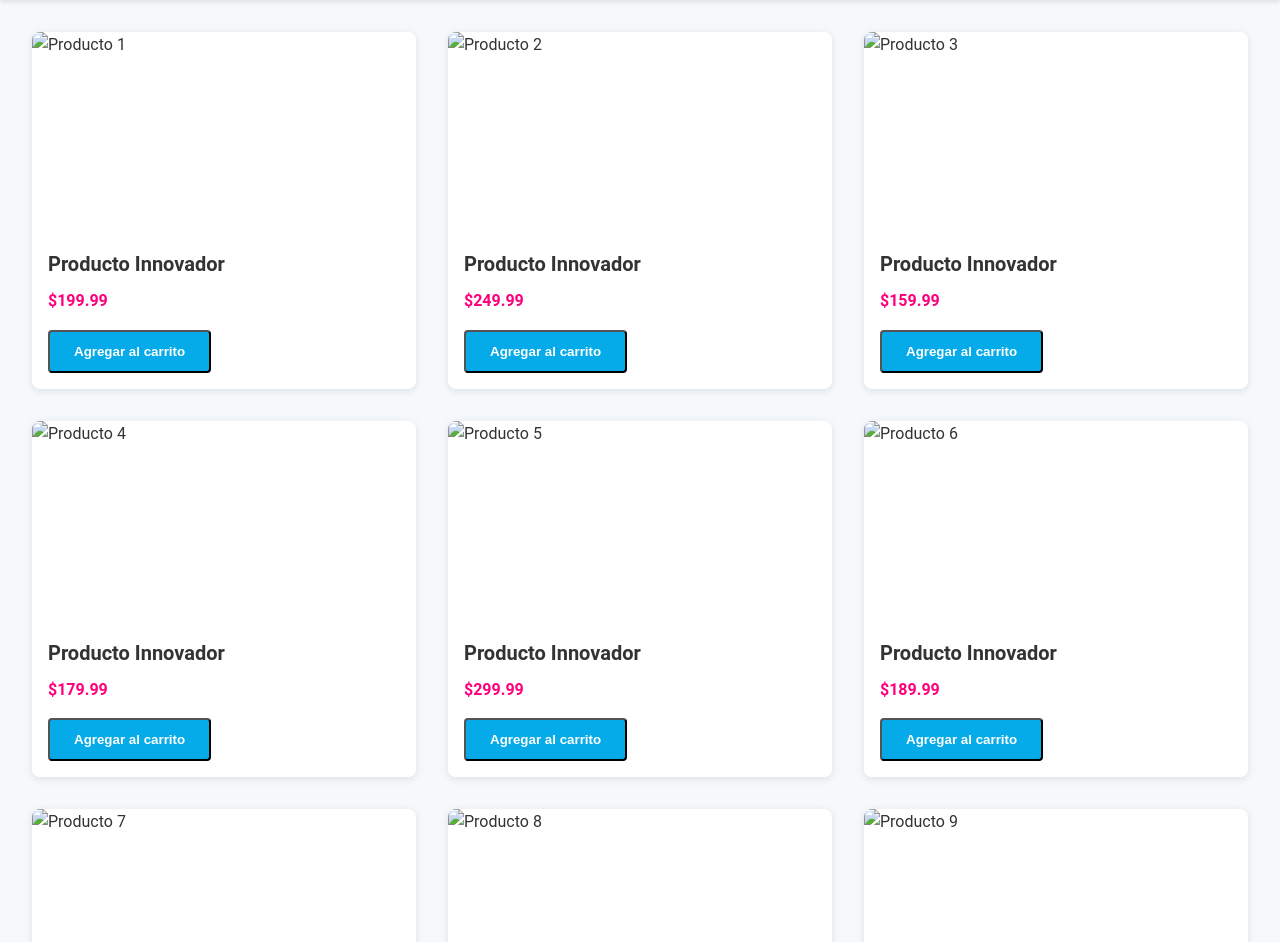
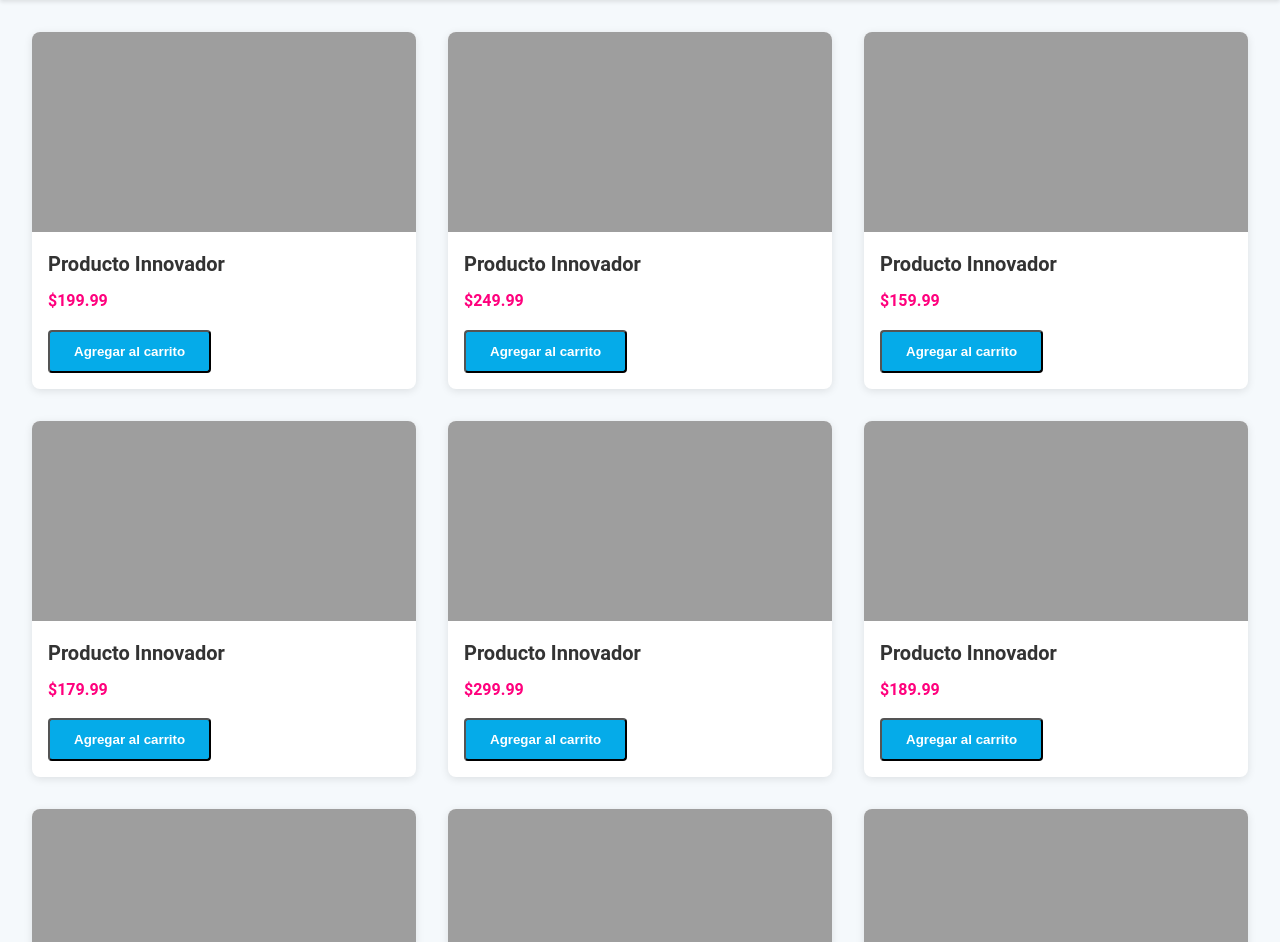
Before and after one commit to JeanMaster/inversur, a plain HTML site: page index.html in a window 1280 px wide. Shown: the part 72-1014 px from the top of the page. Drawn offline with Linux system fonts and the light colour scheme; the site is published under a folder, as on GitHub Pages, so addresses that start at the root find nothing.

Commit message:
arreglando links img

```diff
--- a/index.html
+++ b/index.html
@@ -11,7 +11,7 @@
 <body>
     <header class="header">
         <div class="header__logo">
-            <img src="/assets/img/logo-trans.png" alt="Logo de la tienda" width="120" height="40">
+            <img src="./assets/img/logo-trans.png" alt="Logo de la tienda" width="120" height="40">
         </div>
         <nav class="nav">
             <input type="checkbox" id="nav-toggle" class="nav__checkbox">
@@ -34,7 +34,7 @@
         <section class="product-grid">
             <div class="product-card">
                 <figure class="product-card__image">
-                    <img src="/assets/img/producto1.jpg" alt="Producto 1" loading="lazy">
+                    <img src="./assets/img/producto1.jpg" alt="Producto 1" loading="lazy">
                 </figure>
                 <div class="product-card__content">
                     <h3 class="product-card__title">Producto Innovador</h3>
@@ -45,7 +45,7 @@
 
             <div class="product-card">
                 <figure class="product-card__image">
-                    <img src="/assets/img/producto2.jpg" alt="Producto 2" loading="lazy">
+                    <img src="./assets/img/producto2.jpg" alt="Producto 2" loading="lazy">
                 </figure>
                 <div class="product-card__content">
                     <h3 class="product-card__title">Producto Innovador</h3>
@@ -56,7 +56,7 @@
 
             <div class="product-card">
                 <figure class="product-card__image">
-                    <img src="/assets/img/producto3.jpg" alt="Producto 3" loading="lazy">
+                    <img src="./assets/img/producto3.jpg" alt="Producto 3" loading="lazy">
                 </figure>
                 <div class="product-card__content">
                     <h3 class="product-card__title">Producto Innovador</h3>
@@ -67,7 +67,7 @@
 
             <div class="product-card">
                 <figure class="product-card__image">
-                    <img src="/assets/img/producto4.jpg" alt="Producto 4" loading="lazy">
+                    <img src="./assets/img/producto4.jpg" alt="Producto 4" loading="lazy">
                 </figure>
                 <div class="product-card__content">
                     <h3 class="product-card__title">Producto Innovador</h3>
@@ -78,7 +78,7 @@
 
             <div class="product-card">
                 <figure class="product-card__image">
-                    <img src="/assets/img/producto5.jpg" alt="Producto 5" loading="lazy">
+                    <img src="./assets/img/producto5.jpg" alt="Producto 5" loading="lazy">
                 </figure>
                 <div class="product-card__content">
                     <h3 class="product-card__title">Producto Innovador</h3>
@@ -89,7 +89,7 @@
 
             <div class="product-card">
                 <figure class="product-card__image">
-                    <img src="/assets/img/producto6.jpg" alt="Producto 6" loading="lazy">
+                    <img src="./assets/img/producto6.jpg" alt="Producto 6" loading="lazy">
                 </figure>
                 <div class="product-card__content">
                     <h3 class="product-card__title">Producto Innovador</h3>
@@ -100,7 +100,7 @@
 
             <div class="product-card">
                 <figure class="product-card__image">
-                    <img src="/assets/img/producto7.jpg" alt="Producto 7" loading="lazy">
+                    <img src="./assets/img/producto7.jpg" alt="Producto 7" loading="lazy">
                 </figure>
                 <div class="product-card__content">
                     <h3 class="product-card__title">Producto Innovador</h3>
@@ -111,7 +111,7 @@
 
             <div class="product-card">
                 <figure class="product-card__image">
-                    <img src="/assets/img/producto8.jpg" alt="Producto 8" loading="lazy">
+                    <img src="./assets/img/producto8.jpg" alt="Producto 8" loading="lazy">
                 </figure>
                 <div class="product-card__content">
                     <h3 class="product-card__title">Producto Innovador</h3>
@@ -122,7 +122,7 @@
 
             <div class="product-card">
                 <figure class="product-card__image">
-                    <img src="/assets/img/producto9.jpg" alt="Producto 9" loading="lazy">
+                    <img src="./assets/img/producto9.jpg" alt="Producto 9" loading="lazy">
                 </figure>
                 <div class="product-card__content">
                     <h3 class="product-card__title">Producto Innovador</h3>
--- a/styles.css
+++ b/styles.css
@@ -187,15 +187,15 @@ body {
 }
 
 .social-icon--facebook {
-  background-image: url('facebook.svg');
+  background-image: url('./facebook.svg');
 }
 
 .social-icon--instagram {
-  background-image: url('instagram.svg');
+  background-image: url('./instagram.svg');
 }
 
 .social-icon--twitter {
-  background-image: url('twitter.svg');
+  background-image: url('./twitter.svg');
 }
 
 @media (max-width: 768px) {
```
Also changed, not shown: producto.html (+6 -6 lines).
